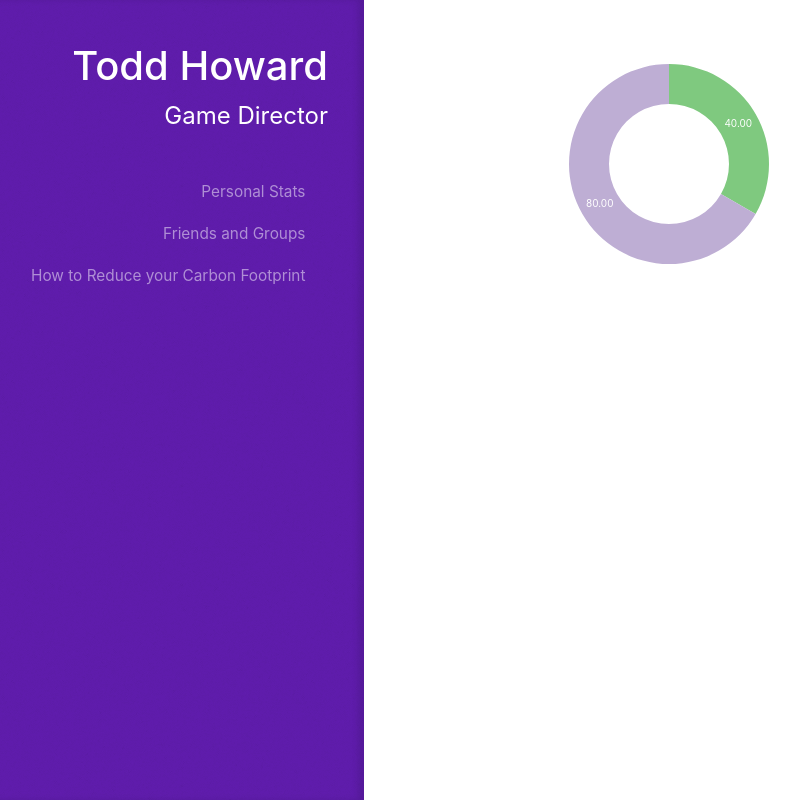
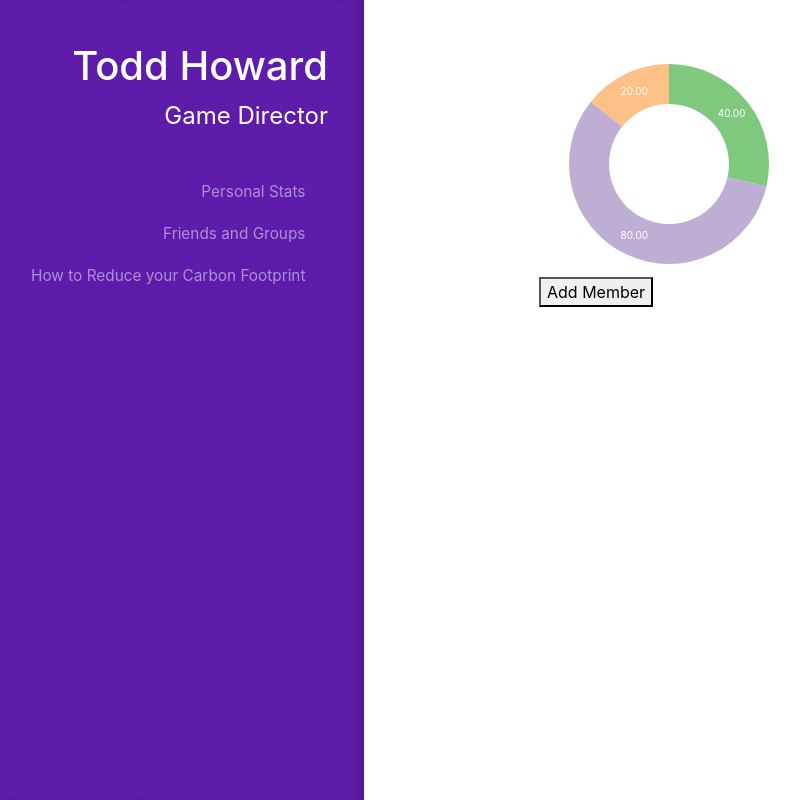
Before and after one commit to yongchengzhu/Cuny-Hackathon-Fall-2019, a React (Create React App) app in the folder client/: page /groups in a window 1280 px wide. Shown: the whole page, without its empty margins (11-811 px from the left). Built offline with nearby package versions, Linux system fonts and the light colour scheme.

Commit message:
dashboard buttons added, and groups pages modified

```diff
--- a/client/src/css/App.css
+++ b/client/src/css/App.css
@@ -40,3 +40,11 @@
   transform: translate(450px, 250px);
 
 }
+
+.dashboard_Button {
+  margin-left: 550px;
+}
+
+.dashboard_Input_Feilds {
+  margin-left: 10%;
+}
--- a/client/src/pages/dashboard-page.js
+++ b/client/src/pages/dashboard-page.js
@@ -6,7 +6,21 @@ import '../css/sidebar.css';
 import SideBar from '../components/sidebar-component';
 import Bargraph from '../components/bargraph';
 
-export default class AboutUs extends Component {
+
+
+
+
+
+
+
+
+
+
+
+
+
+
+export default class Groups extends Component {
   constructor(props) {
     super(props);
   }
@@ -31,10 +45,22 @@ export default class AboutUs extends Component {
 
         <label className="label_X">Week</label><br></br>
 
-        <label className="label_Info">Number of Miles driven: </label><br></br>
-        <label className="label_Info">Gallons of gas used: </label><br></br>
-        <label className="label_Info">Total emitted Carbon-Dioxide: </label><br></br>
+        <label className="label_Info">Number of Miles driven:</label>
 
+        <input type="text" /><br></br>
+
+
+        <label className="label_Info">Gallons of gas used: </label>
+
+        <input type="text" className="ml-5" /><br></br>
+
+
+        <label className="label_Info">Total emitted Carbon-Dioxide: </label>
+
+        <input type="text" className="ml-5"/><br></br>
+
+
+        <button type="submit" className="dashboard_Button">Add More Data</button>
 
       </div>
       );
--- a/client/src/pages/groups-page.js
+++ b/client/src/pages/groups-page.js
@@ -11,19 +11,31 @@ export default class Groups extends Component {
     super(props);
   }
 
+
+
+
+
+
+
   render() {
     return (
-      <div>
+      <div className="pie_Chart">
         <SideBar/>
+        <div>
         <Piechart
         data={[{index: 0, value: 40},
                {index: 1, value: 80},
+               {index:2 , value: 20}
               ]}
         width={200}
         height={200}
         innerRadius={60}
         outerRadius={100}
       />
+      </div>
+
+      <button type="submit" className="dashboard_Button">Add Member</button>
+
 
       </div>
     );
--- a/client/src/pages/signup-page.js
+++ b/client/src/pages/signup-page.js
@@ -52,7 +52,7 @@ export default class CreateUser extends Component {
 
                   <h3 className="login-heading mb-4 align-items-center text-Label">Create an account!</h3>
                   <form id="signupform">
-                    <label htmlFor="inputName" className="text-center" >User Name</label>
+                    <label htmlFor="inputName" className="text-center" >Full Name</label>
                     <div className="form-label-group">
                       <input name="username" type="username" id="inputUsername" className="form-control" required autoFocus/>
                     </div>
```
Also changed, not shown: client/src/App.js (+0 -21 lines).
